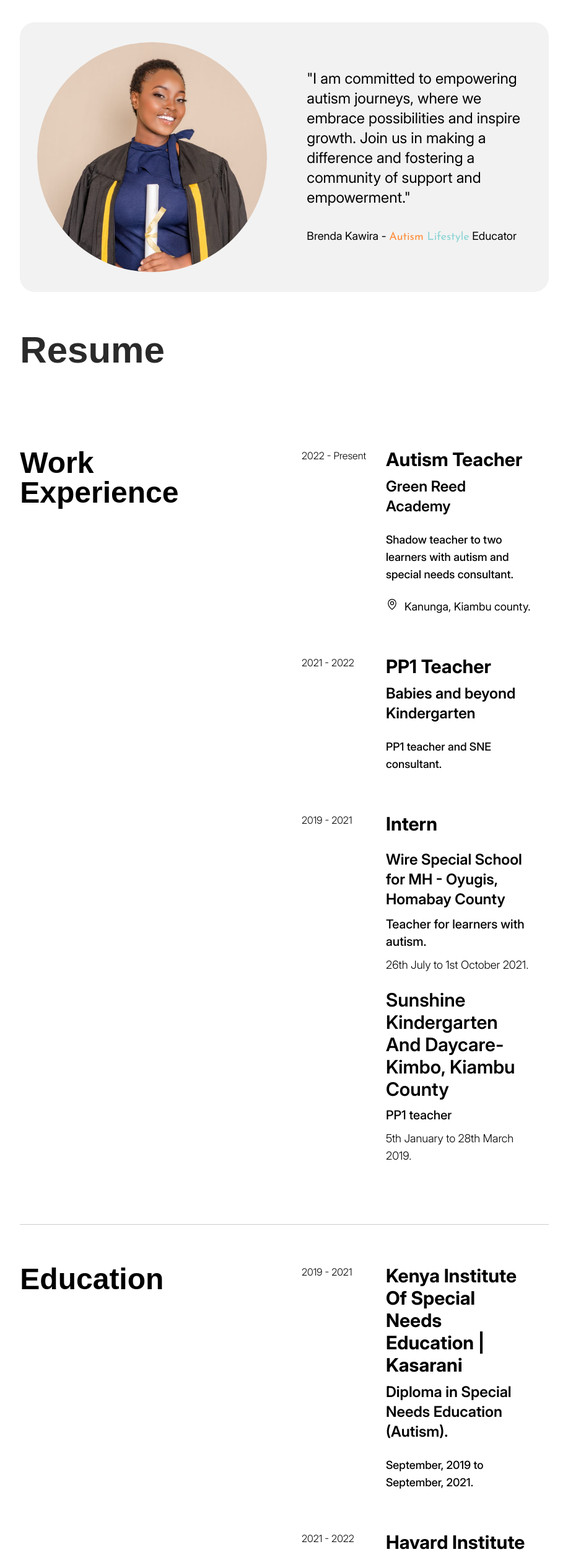
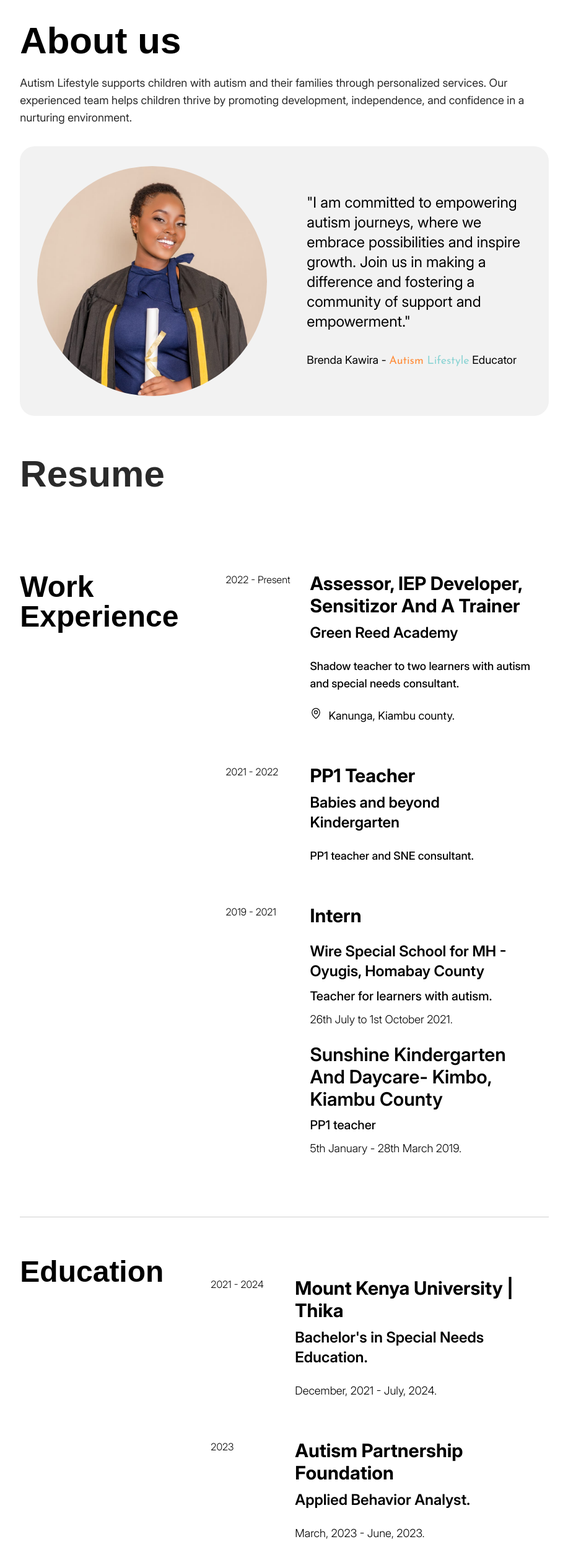
Before and after one commit to Richy-irad/autism-lifestyle, a Next.js app: page /about in a window 1280 px wide. Shown: the part 140-2644 px from the top of the page at 62% size, without its empty margins (181-1098 px from the left). Built offline with nearby package versions, Linux system fonts and the light colour scheme; a web font is replaced by a local one.

Commit message:
improve the above section

```diff
--- /dev/null
+++ b/src/components/qualities.tsx
@@ -0,0 +1,70 @@
+"use client";
+
+import {
+  QuestionMark,
+  Sliders,
+  TrendUp,
+  UserCheck,
+  UsersFour,
+  UsersThree,
+} from "@phosphor-icons/react";
+
+const qualities = [
+  {
+    name: "Customized Autism Services",
+    description:
+      "Our programs are designed to cater to the specific needs of each child, ensuring personalized care that fosters growth and development.",
+    icon: <Sliders size={32} weight="bold" />,
+  },
+  {
+    name: "Experienced Autism Specialists",
+    description:
+      "With years of expertise in autism care, our professionals provide knowledgeable and compassionate support for your child&aposs unique challenges.",
+    icon: <UserCheck size={32} weight="bold" />,
+  },
+  {
+    name: "Proven Track Record",
+    description:
+      "Our structured methods have a strong track record of helping children improve communication, social skills, and overall quality of life.",
+    icon: <TrendUp size={32} weight="bold" />,
+  },
+  {
+    name: "Inclusive Environment",
+    description:
+      "We create a safe and supportive space where children with autism feel understood and valued, promoting positive interactions and progress.",
+    icon: <UsersFour size={32} weight="bold" />,
+  },
+  {
+    name: "Comprehensive Autism Support",
+    description:
+      "From daily living skills to behavior management, our wide range of services addresses all aspects of your child&apos;s development.",
+    icon: <QuestionMark size={32} weight="bold" />,
+  },
+  {
+    name: "Empowering Families",
+    description:
+      "We equip families with the guidance and tools they need to confidently support their child&apos;s journey through autism.",
+    icon: <UsersThree size={32} weight="bold" />,
+  },
+];
+
+export default function Qualities() {
+  return (
+    <div className="flex flex-wrap gap-4 w-full">
+      {qualities.map((quality, index) => (
+        <div
+          key={index}
+          className="basis-1/4 grow px-7 py-6 rounded-lg flex flex-col gap-y-4 transition duration-700 ease-in-out hover:scale-110 hover:bg-secondary/15"
+        >
+          <div className="flex items-start gap-4">
+            {quality.icon}
+            <span className="text-light-200 capitalize font-bold text-[20px]">
+              {quality.name}
+            </span>
+          </div>
+          <p className="text-light-300">{quality.description}</p>
+        </div>
+      ))}
+    </div>
+  );
+}
--- a/src/pages/about.tsx
+++ b/src/pages/about.tsx
@@ -4,7 +4,7 @@ import Navbar from "@/components/navbar";
 import Footer from "@/components/footer";
 import Topbar from "@/components/topbar";
 import { MapPin } from "@phosphor-icons/react";
-
+import Qualities from "@/components/qualities";
 import aboutImage from "../../public/brenda.jpeg";
 
 const About = () => {
@@ -28,6 +28,17 @@ const About = () => {
       <main className="font-inter">
         <div className="flex">
           <div className="basis-full mx-5 py-10 lg:py-10 lg:basis-8/12 lg:mx-auto flex flex-col">
+            <div className="space-y-6 pb-8">
+              <h1 className="font-josefin-sans text-3xl md:text-4xl lg:text-6xl font-bold">
+                About us
+              </h1>
+              <p className="text-dark text-lg">
+                Autism Lifestyle supports children with autism and their
+                families through personalized services. Our experienced team
+                helps children thrive by promoting development, independence,
+                and confidence in a nurturing environment.
+              </p>
+            </div>
             {/* The quote */}
             <div className="basis-full lg:basis-8/12 lg:mx-auto flex flex-col lg:flex-row gap-4 lg:gap-16 items-center py-8 px-7 bg-concrete rounded-3xl">
               <Image
@@ -68,13 +79,13 @@ const About = () => {
             </h2>
 
             {/* work experience */}
-            <div className="flex flex-col lg:flex-row gap-8 lg:justify-between border-b-0.5 border-light py-4 lg:py-16">
+            <div className="flex flex-col lg:flex-row gap-12 lg:justify-between border-b-0.5 border-light py-4 lg:py-16">
               <div className="basis-full lg:basis-1/4 lg:shrink-0">
                 <h3 className="font-josefin-sans text-xl lg:text-5xl font-bold capitalize">
                   work experience
                 </h3>
               </div>
-              <div className="basis-full lg:basis-2/4 flex-col">
+              <div className="basis-full lg:basis-3/4 flex-col">
                 <div className="flex gap-4 lg:px-7 pb-4 lg:pb-8">
                   <p className="shrink-0 font-light w-[120px]">
                     2022 &#45; Present
@@ -82,7 +93,7 @@ const About = () => {
                   <div className="flex flex-col gap-6">
                     <div className="flex flex-col gap-2.5">
                       <p className="text-lg lg:text-3xl font-bold capitalize">
-                        Autism Teacher
+                        Assessor, IEP developer, sensitizor and a trainer
                       </p>
                       <p className="text-base lg:text-2xl font-semibold">
                         Green Reed Academy
@@ -148,7 +159,7 @@ const About = () => {
                         PP1 teacher
                       </p>
                       <p className="text-xs lg:text-lg font-light">
-                        5th January to 28th March 2019.
+                        5th January - 28th March 2019.
                       </p>
                     </div>
                   </div>
@@ -157,36 +168,79 @@ const About = () => {
             </div>
 
             {/* education */}
-            <div className="flex flex-col lg:flex-row gap-8 lg:justify-between border-b-0.5 border-light py-4 lg:py-16">
+            <div className="flex flex-col lg:flex-row gap-12 lg:justify-between border-b-0.5 border-light py-4 lg:py-16">
               <div className="basis-full lg:basis-1/4 lg:shrink-0">
                 <h3 className="font-josefin-sans text-xl lg:text-5xl font-bold capitalize">
                   Education
                 </h3>
               </div>
-              <div className="basis-full lg:basis-2/4 flex-col">
-                <div className="flex gap-4 lg:px-7 pb-4 lg:pb-8">
+              <div className="basis-full lg:basis-3/4 flex-col">
+                <div className="flex gap-4 lg:px-7 py-4 lg:py-8">
                   <p className="shrink-0 font-light w-[120px]">
-                    2019 &#45; 2021
+                    2021 &#45; 2024
                   </p>
                   <div className="flex flex-col gap-6">
                     <div className="flex flex-col gap-2.5">
                       <p className="text-lg lg:text-3xl font-bold capitalize">
-                        Kenya Institute of Special Needs Education &#124;
-                        Kasarani
+                        Mount Kenya University &#124; Thika
                       </p>
                       <p className="text-base lg:text-2xl font-semibold">
-                        Diploma in Special Needs Education &#40;Autism&#41;.
+                        Bachelor&apos;s in Special Needs Education.
                       </p>
                     </div>
-                    <p className="text-sm lg:text-lg font-medium">
-                      September, 2019 to September, 2021.
+                    <p className="text-sm lg:text-lg font-light">
+                      December, 2021 - July, 2024.
                     </p>
                   </div>
                 </div>
 
                 <div className="flex gap-4 lg:px-7 py-4 lg:py-8">
+                  <p className="shrink-0 font-light w-[120px]">2023</p>
+                  <div className="flex flex-col gap-6">
+                    <div className="flex flex-col gap-2.5">
+                      <p className="text-lg lg:text-3xl font-bold capitalize">
+                        Autism Partnership Foundation
+                      </p>
+                      <p className="text-base lg:text-2xl font-semibold">
+                        Applied Behavior Analyst.
+                      </p>
+                    </div>
+                    <p className="text-sm lg:text-lg font-light">
+                      March, 2023 - June, 2023.
+                    </p>
+                  </div>
+                </div>
+
+                <div className="flex gap-4 lg:px-7 pb-4 lg:pb-8">
                   <p className="shrink-0 font-light w-[120px]">
-                    2021 &#45; 2022
+                    2019 &#45; 2022
+                  </p>
+                  <div className="flex flex-col gap-6">
+                    <p className="text-lg lg:text-3xl font-bold capitalize">
+                      Kenya Institute of Special Needs Education &#124; Kasarani
+                    </p>
+                    <div className="flex flex-col gap-2.5">
+                      <p className="text-base lg:text-2xl font-semibold">
+                        Certificate in Functional Assessment.
+                      </p>
+                      <p className="text-sm lg:text-lg font-light">
+                        January, 2022 - December, 2022.
+                      </p>
+                    </div>
+                    <div className="flex flex-col gap-2.5">
+                      <p className="text-base lg:text-2xl font-semibold">
+                        Diploma in Special Needs Education &#40;Autism&#41;.
+                      </p>
+                      <p className="text-sm lg:text-lg font-light">
+                        September, 2019 - September, 2021.
+                      </p>
+                    </div>
+                  </div>
+                </div>
+
+                <div className="flex gap-4 lg:px-7 py-4 lg:py-8">
+                  <p className="shrink-0 font-light w-[120px]">
+                    2018 &#45; 2019
                   </p>
                   <div className="flex flex-col gap-6">
                     <div className="flex flex-col gap-2.5">
@@ -198,7 +252,7 @@ const About = () => {
                         &#40;ECDE&#41;.
                       </p>
                     </div>
-                    <p className="text-sm lg:text-lg font-medium">
+                    <p className="text-sm lg:text-lg font-light">
                       May, 2018 - April, 2019.
                     </p>
                   </div>
@@ -207,14 +261,14 @@ const About = () => {
             </div>
 
             {/* skills and expertise */}
-            <div className="flex flex-col lg:flex-row gap-4 lg:gap-8 lg:justify-between py-4 lg:py-16">
+            <div className="flex flex-col lg:flex-row gap-4 lg:gap-12 lg:justify-between py-4 lg:py-16">
               <div className="basis-full lg:basis-1/4 lg:shrink-0">
                 <h3 className="font-josefin-sans text-xl lg:text-5xl font-bold capitalize">
                   Skills &#38; Expertise
                 </h3>
               </div>
-              <div className="basis-full lg:basis-2/4 flex-col">
-                <div className="flex flex-col gap-2 lg:gap-4 lg:px-7 pb-4 lg:pb-8">
+              <div className="basis-full lg:basis-3/4 flex-col">
+                <div className="flex flex-col gap-2 lg:gap-4 lg:px-7 pb-4 ">
                   <p className="text-lg lg:text-2xl font-bold capitalize">
                     leadership skills
                   </p>
@@ -225,7 +279,7 @@ const About = () => {
                   </p>
                 </div>
 
-                <div className="flex flex-col gap-2 lg:gap-4 lg:px-7 py-4 lg:py-8">
+                <div className="flex flex-col gap-2 lg:gap-4 lg:px-7 py-4 ">
                   <p className="text-lg lg:text-2xl font-bold capitalize">
                     Team Player
                   </p>
@@ -238,7 +292,7 @@ const About = () => {
                   </p>
                 </div>
 
-                <div className="flex flex-col gap-2 lg:gap-4 lg:px-7 py-4 lg:py-8">
+                <div className="flex flex-col gap-2 lg:gap-4 lg:px-7 py-4">
                   <p className="text-lg lg:text-2xl font-bold capitalize">
                     Planning Skills
                   </p>
@@ -249,7 +303,7 @@ const About = () => {
                   </p>
                 </div>
 
-                <div className="flex flex-col gap-4 lg:px-7 py-4 lg:py-8">
+                <div className="flex flex-col gap-4 lg:px-7 py-4">
                   <p className="text-lg lg:text-2xl font-bold capitalize">
                     Flexibility
                   </p>
@@ -261,7 +315,7 @@ const About = () => {
                   </p>
                 </div>
 
-                <div className="flex flex-col gap-4 lg:px-7 py-4 lg:py-8">
+                <div className="flex flex-col gap-4 lg:px-7 py-4">
                   <p className="text-lg lg:text-2xl font-bold capitalize">
                     First Aid
                   </p>
@@ -272,7 +326,7 @@ const About = () => {
                   </p>
                 </div>
 
-                <div className="flex flex-col gap-4 lg:px-7 py-4 lg:py-8">
+                <div className="flex flex-col gap-4 lg:px-7 py-4">
                   <p className="text-lg lg:text-2xl font-bold capitalize">
                     Digital media
                   </p>
@@ -286,6 +340,24 @@ const About = () => {
             </div>
           </div>
         </div>
+        <div className="bg-kids-image bg-cover bg-top bg-secondary bg-blend-soft-light w-full text-white">
+          <div className="flex">
+            <div className="basis-full mx-5 flex flex-col gap-y-8 py-24 items-center justify-items-center  lg:items-start lg:py-10 lg:basis-8/12 lg:mx-auto ">
+              <h2 className="font-josefin-sans text-2xl md:text-4xl lg:text-6xl font-bold capitalize">
+                Why choose us
+              </h2>
+              <p className="font-medium text-lg">
+                Join the families who&apos;ve seen remarkable progress in their
+                children.
+              </p>
+            </div>
+          </div>
+        </div>
+        <div className="flex">
+          <div className="basis-full mx-5 py-10 lg:py-10 lg:basis-8/12 lg:mx-auto flex flex-col">
+            <Qualities />
+          </div>
+        </div>
       </main>
       <Footer />
     </>
--- a/src/pages/index.tsx
+++ b/src/pages/index.tsx
@@ -1,14 +1,15 @@
 import React, { FC } from "react";
 import Head from "next/head";
 import Link from "next/link";
+import Image from "next/image";
 import { IndexProps } from "@/lib/types";
 import { client } from "../../sanity/lib/client";
-
 import ContactForm from "@/components/contactForm";
 import Footer from "@/components/footer";
 import Navbar from "@/components/navbar";
 import Service from "@/components/package";
 import Topbar from "@/components/topbar";
+import aboutImage from "../../public/brenda.jpeg";
 
 export const getStaticProps = async () => {
   const query = `*[_type == 'service']{
@@ -50,7 +51,7 @@ const Home: FC<IndexProps> = ({ packages }) => {
       <main className="font-inter">
         {/* hero section */}
         <div className="bg-hero-image bg-secondary bg-blend-soft-light bg-cover">
-          <div className="flex gap-x-16 items-center pt-16 h-[400px]  lg:mx-40 lg:h-[698px] pb-16 lg:pb-32">
+          <div className="flex gap-x-16 items-center pt-16 h-[400px] lg:mx-40 lg:h-[698px] pb-16 lg:pb-32">
             <div className="basis-full lg:basis-1/2 flex flex-col gap-y-11 items-center lg:items-start px-5">
               <div className="flex flex-col gap-y-5 text-white">
                 <h1 className="font-josefin-sans text-3xl md:text-4xl lg:text-6xl font-bold text-center lg:text-start">
@@ -72,35 +73,57 @@ const Home: FC<IndexProps> = ({ packages }) => {
           </div>
         </div>
 
-        {/* services section */}
+        {/* about section */}
         <div className="bg-concrete">
-          <div className="flex gap-y-12 lg:gap-x-12 xl:gap-x-18 2xl:gap-x-32 items-start px-5 lg:mx-40 py-20 flex-wrap lg:flex-nowrap">
+          <div className="flex gap-y-12 lg:gap-x-12 xl:gap-x-18 2xl:gap-x-32 items-center lg:items-start px-5 lg:mx-40 py-20 flex-wrap lg:flex-nowrap">
             <div className="basis-full lg:basis-5/12">
               <div className="flex flex-col gap-y-3 lg:gap-y-8 w-10/12 lg:w-96 items-center lg:items-start mx-auto text-center lg:text-start">
                 <h1 className="font-josefin-sans text-3xl md:text-4xl lg:text-6xl font-bold">
-                  Our Services
+                  About us
                 </h1>
                 <p className="text-dark text-lg">
-                  Empowering Individuals with Autism: Discover Our Comprehensive
-                  Lifestyle Services and Packages!
+                  Autism Lifestyle supports children with autism and their
+                  families through personalized services. Our experienced team
+                  helps children thrive by promoting development, independence,
+                  and confidence in a nurturing environment.
+                </p>
+                <Link
+                  href="/about"
+                  className="bg-primary text-dark font-semibold px-4 py-5 rounded-md hidden lg:flex"
+                >
+                  Learn more
+                </Link>
+              </div>
+            </div>
+            {/* vision and mission */}
+            <div className="basis-full lg:basis-7/12 flex flex-col gap-y-12 items-center lg:items-start">
+              <div className="flex flex-col gap-y-6 w-full items-center lg:items-start">
+                <h2 className="font-josefin-sans text-xl md:text-2xl lg:text-4xl font-bold">
+                  Vision
+                </h2>
+                <p className="text-center lg:text-start">
+                  To create a world where every child with autism is empowered
+                  to reach their full potential, thriving in an inclusive and
+                  supportive environment.
+                </p>
+              </div>
+              <div className="flex flex-col gap-y-6 w-full items-center lg:items-start">
+                <h2 className="font-josefin-sans text-xl md:text-2xl lg:text-4xl font-bold">
+                  Mission
+                </h2>
+                <p className="text-center lg:text-start">
+                  To provide personalized, comprehensive services and resources
+                  for children with autism and their families, fostering
+                  development, independence, and a higher quality of life.
                 </p>
               </div>
             </div>
-            <div className="basis-full lg:basis-7/12 flex flex-col gap-y-12 items-center lg:items-start">
-              {packages.map((service) => (
-                <Service
-                  key={service.service}
-                  service={service}
-                  background="white"
-                />
-              ))}
-              <Link
-                href="/services"
-                className="bg-primary text-dark font-semibold px-4 py-5 rounded-md"
-              >
-                View all Services
-              </Link>
-            </div>
+            <Link
+              href="/about"
+              className="bg-primary text-dark font-semibold px-4 py-5 rounded-md flex lg:hidden"
+            >
+              Learn more
+            </Link>
           </div>
         </div>
 
--- a/tailwind.config.js
+++ b/tailwind.config.js
@@ -30,6 +30,7 @@ module.exports = {
       },
       backgroundImage: {
         "hero-image": "url(/assets/cdc-20YP7NENJzk-unsplash.jpg)",
+        "kids-image": "url(/assets/cole-keister-rPlYtGgoxho-unsplash.jpg)",
       },
     },
   },
```
Also changed, not shown: public/assets/cole-keister-rPlYtGgoxho-unsplash.jpg (added).
